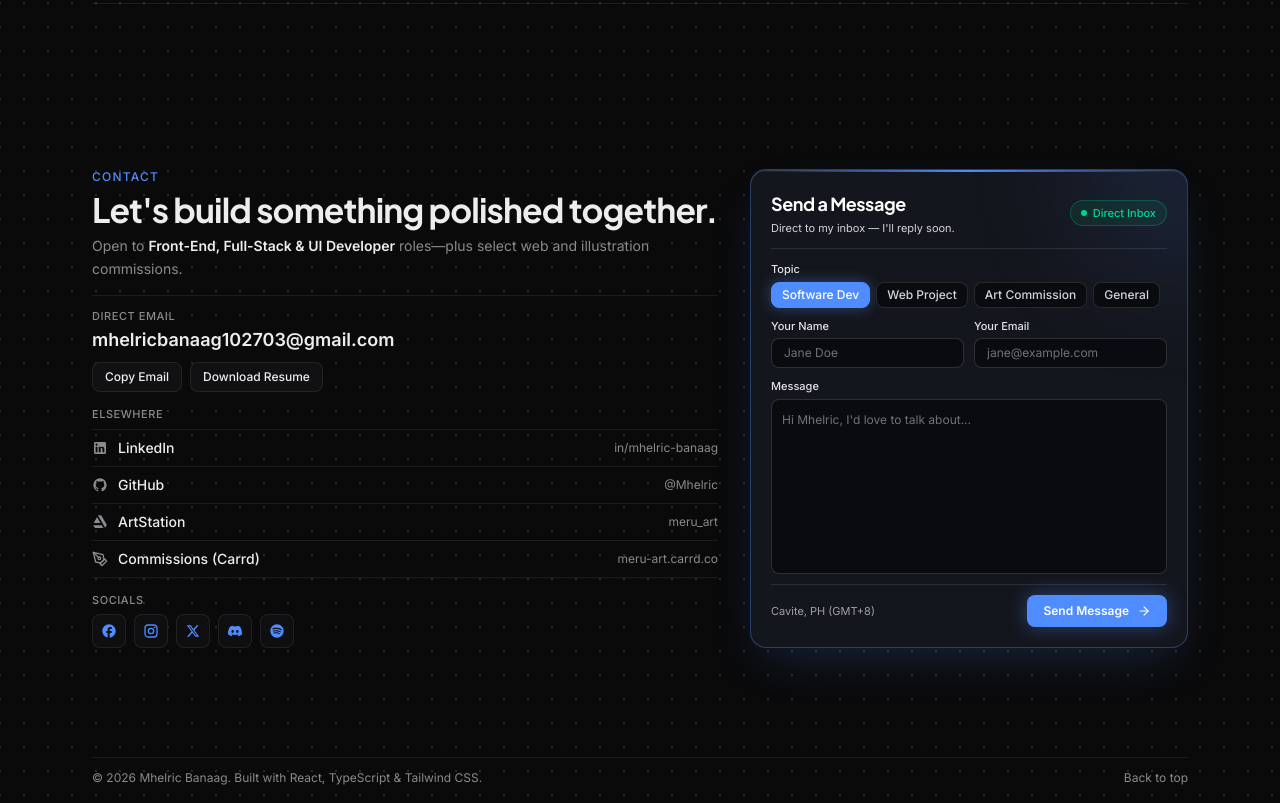
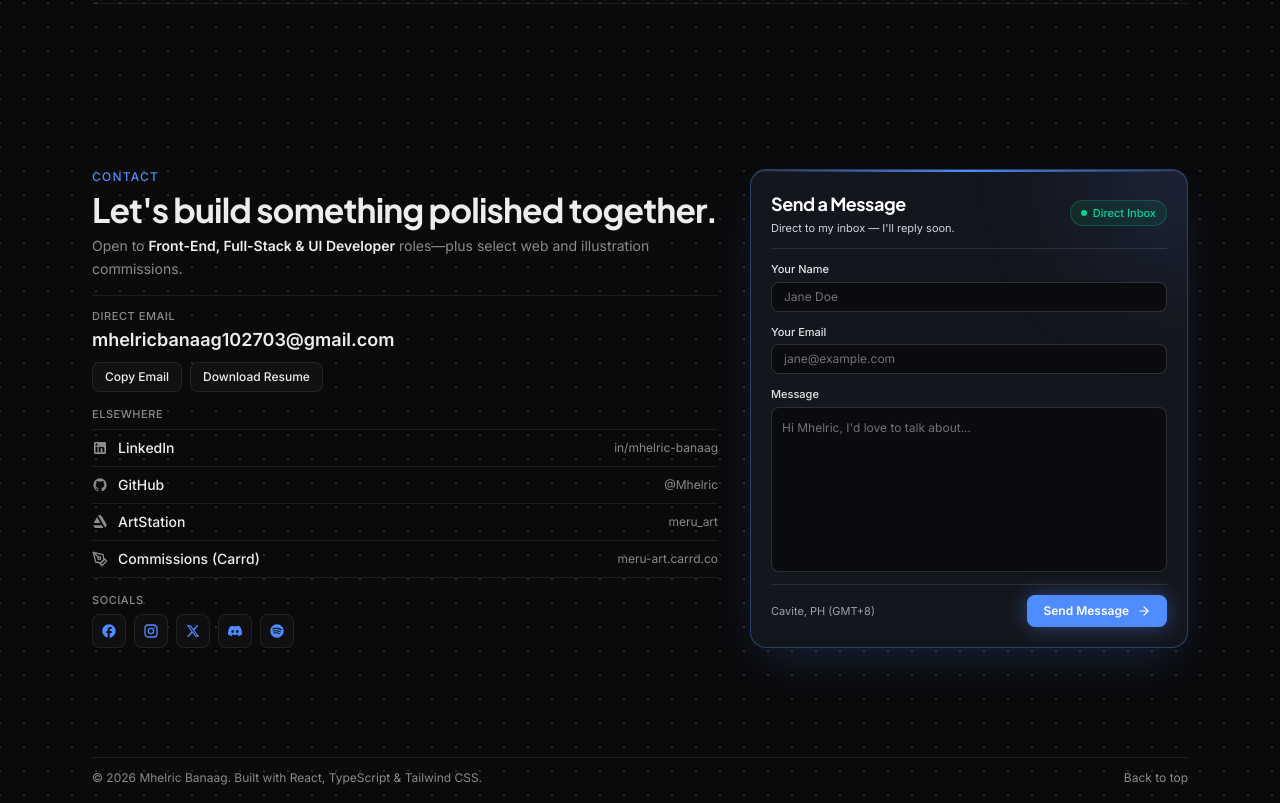
Before and after one commit to Mhelric/mhelric-banaag-portfolio, a React (Vite) app: page / in a window 1280 px wide. Shown: the part 5709-6512 px from the top of the page. Built offline with nearby package versions, Linux system fonts and the light colour scheme; no server answers.

Commit message:
Simplify contact form: remove topics and stack fields

```diff
--- a/src/components/Contact.tsx
+++ b/src/components/Contact.tsx
@@ -112,13 +112,6 @@ const SOCIAL_NETWORKS = [
   },
 ]
 
-const INQUIRY_TYPES = [
-  'Software Dev',
-  'Web Project',
-  'Art Commission',
-  'General',
-]
-
 type SendStatus = 'idle' | 'sending' | 'success' | 'error'
 
 export function Contact() {
@@ -126,7 +119,6 @@ export function Contact() {
 
   const [senderName, setSenderName] = useState('')
   const [senderEmail, setSenderEmail] = useState('')
-  const [inquiryType, setInquiryType] = useState(INQUIRY_TYPES[0])
   const [message, setMessage] = useState('')
   const [sendStatus, setSendStatus] = useState<SendStatus>('idle')
 
@@ -157,8 +149,7 @@ export function Contact() {
           name: senderName,
           email: senderEmail,
           replyto: senderEmail,
-          Category: inquiryType,
-          subject: `[Portfolio · ${inquiryType}] Message from ${senderName}`,
+          subject: `[Portfolio Contact] Message from ${senderName}`,
           message,
         }),
       })
@@ -341,36 +332,9 @@ export function Contact() {
             ) : (
               <form
                 onSubmit={handleSendEmail}
-                className="relative mt-2.5 flex flex-1 flex-col justify-between gap-2.5 sm:mt-3"
+                className="relative mt-2.5 flex flex-1 flex-col justify-between gap-3 sm:mt-3"
               >
-                {/* Topic Selector */}
-                <div>
-                  <span className="block text-[11px] font-medium text-text dark:text-zinc-200">
-                    Topic
-                  </span>
-                  <div className="mt-1 flex flex-wrap gap-1.5">
-                    {INQUIRY_TYPES.map((type) => {
-                      const isSelected = inquiryType === type
-                      return (
-                        <button
-                          key={type}
-                          type="button"
-                          onClick={() => setInquiryType(type)}
-                          className={`rounded-lg border px-2.5 py-1 text-[11px] font-medium transition-all sm:text-xs ${
-                            isSelected
-                              ? 'border-accent bg-accent text-white shadow-[0_0_14px_rgba(79,140,255,0.4)]'
-                              : 'border-border bg-bg text-muted hover:border-black/20 hover:text-text dark:border-white/12 dark:bg-[#0a0b0e] dark:text-zinc-300 dark:hover:border-white/25 dark:hover:text-white'
-                          }`}
-                        >
-                          {type}
-                        </button>
-                      )
-                    })}
-                  </div>
-                </div>
-
-                {/* Name & Email Row */}
-                <div className="grid grid-cols-1 gap-2.5 sm:grid-cols-2">
+                {/* Your Name */}
                 <div>
                   <label
                     htmlFor="sender-name"
@@ -389,6 +353,7 @@ export function Contact() {
                   />
                 </div>
 
+                {/* Your Email */}
                 <div>
                   <label
                     htmlFor="sender-email"
@@ -406,7 +371,6 @@ export function Contact() {
                     className="mt-1 w-full rounded-lg border border-border bg-bg px-3 py-1.5 text-xs text-text placeholder:text-muted/70 focus:border-accent focus:ring-2 focus:ring-accent/25 focus:outline-none dark:border-white/15 dark:bg-[#0a0b0e] dark:text-white dark:placeholder:text-zinc-500"
                   />
                 </div>
-                </div>
 
                 {/* Message */}
                 <div className="flex flex-1 flex-col">
@@ -418,12 +382,12 @@ export function Contact() {
                   </label>
                   <textarea
                     id="email-message"
-                    rows={3}
+                    rows={4}
                     required
                     value={message}
                     onChange={(e) => setMessage(e.target.value)}
                     placeholder="Hi Mhelric, I'd love to talk about..."
-                    className="mt-1 min-h-[4.75rem] w-full flex-1 resize-none rounded-lg border border-border bg-bg p-2.5 text-xs leading-relaxed text-text placeholder:text-muted/70 focus:border-accent focus:ring-2 focus:ring-accent/25 focus:outline-none dark:border-white/15 dark:bg-[#0a0b0e] dark:text-white dark:placeholder:text-zinc-500"
+                    className="mt-1 min-h-[5.5rem] w-full flex-1 resize-none rounded-lg border border-border bg-bg p-2.5 text-xs leading-relaxed text-text placeholder:text-muted/70 focus:border-accent focus:ring-2 focus:ring-accent/25 focus:outline-none dark:border-white/15 dark:bg-[#0a0b0e] dark:text-white dark:placeholder:text-zinc-500"
                   />
                 </div>
 
```
Lines whose indentation alone changed are shown as unchanged.
